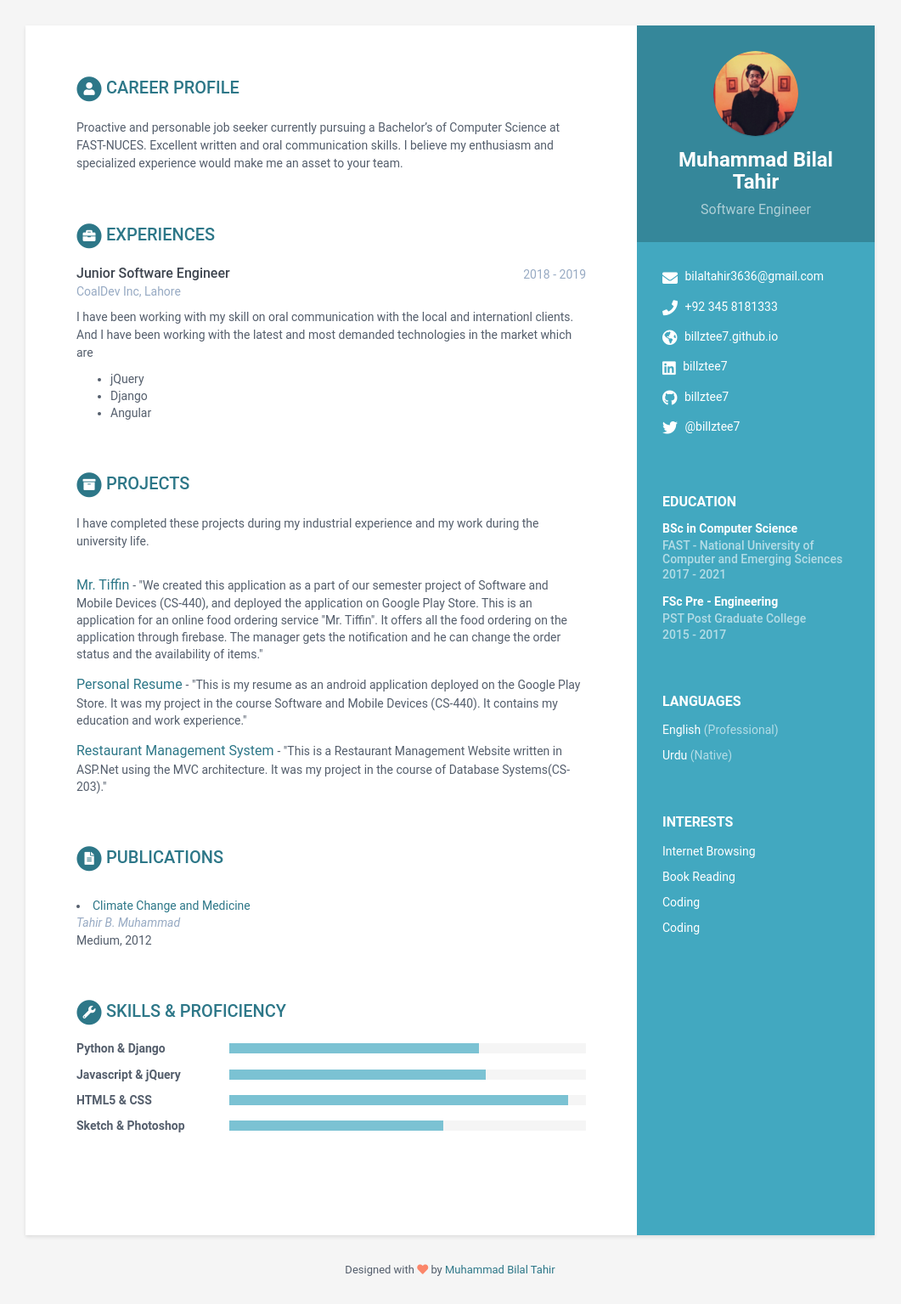
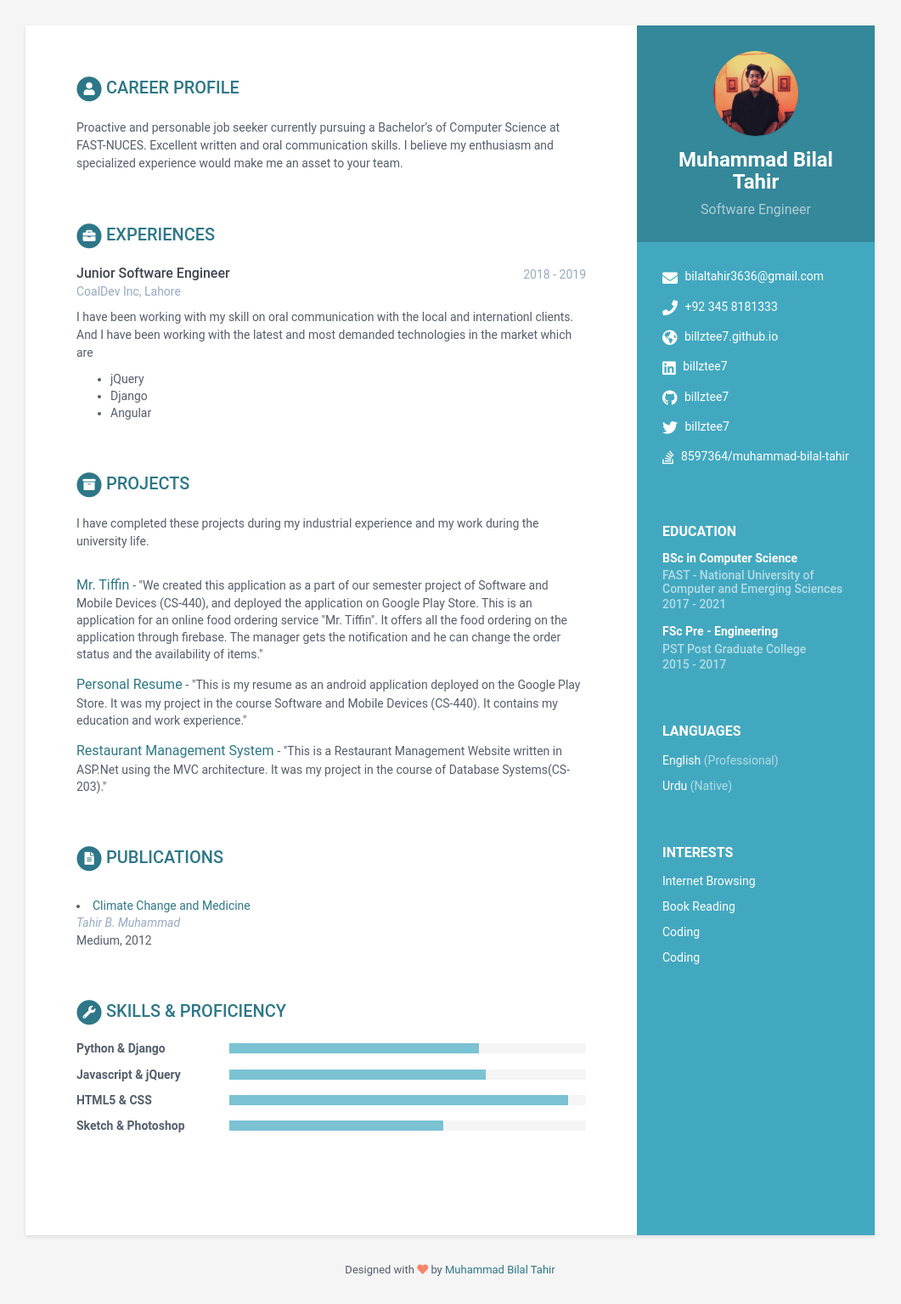
Before and after one commit to bilaltahir2178/bilaltahir2178.github.io, a Jekyll site: the page built from index.html, in a window 1280 px wide. Shown: the whole page at 85% size, without its empty margins (110-1171 px from the left). Built offline with Jekyll 4.4.1, drawn with Linux system fonts in a browser that asks for light colours.

Commit message:
Stack-overflow

```diff
--- a/_data/data.yml
+++ b/_data/data.yml
@@ -19,8 +19,8 @@ sidebar:
     github: billztee7
     gitlab:
     bitbucket:
-    twitter: '@billztee7'
-    stack-overflow: # Number/Username, e.g. 123456/alandoe
+    twitter: billztee7
+    stack-overflow: 8597364/muhammad-bilal-tahir # Number/Username, e.g. 123456/alandoe
     codewars:
     goodreads: # Number-Username, e.g. 123456-alandoe
 
```
